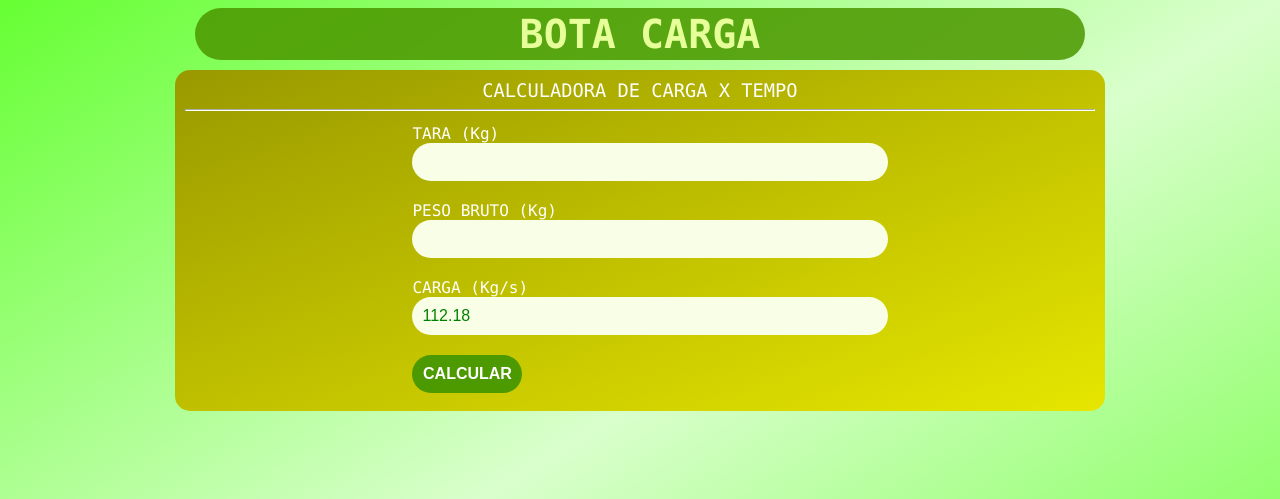
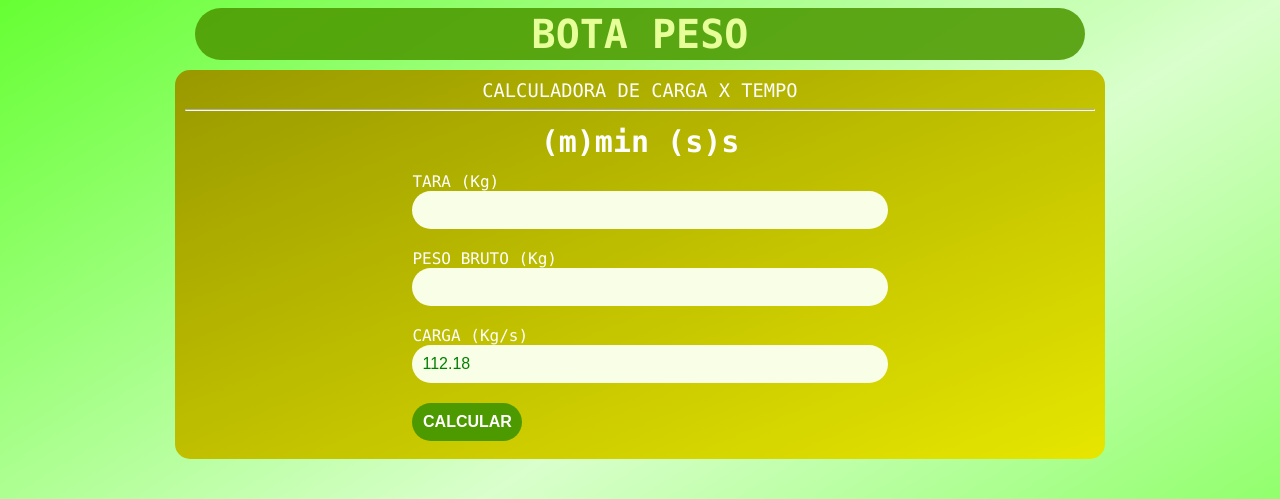
Before and after one commit to G-370/bota-carga, a PHP site: page / in a window 1280 px wide. Shown: the top 499 px of the page. Run offline with PHP 8.4, Linux system fonts and the light colour scheme.

Commit message:
Improved and fixed output

```diff
--- a/index.html
+++ b/index.html
@@ -9,10 +9,14 @@
 </head>
 
 <body>
-	<div class="title_block"><h1>Bota Carga</h1></div>
+	<div class="title_block"><h1>Bota Peso</h1></div>
 	<div class="content">
 		<h3>Calculadora de Carga x Tempo</h3>
 		<hr>
+		<div class="calculator-outputs">
+			<span id="m">(m)min</span>
+			<span id="s">(s)s</span>
+		</div>
 		<div class="calculator-inputs">
 			TARA (Kg)
 			<input id="tara" type="text"></input>
--- a/main.js
+++ b/main.js
@@ -1,11 +1,20 @@
+function setms(m, s) {
+	m = (typeof m === "number") ? Math.trunc(m) : m;
+	s = (typeof s === "number") ? Math.trunc(s) : s;
+	document.getElementById("m").textContent = `${m} min`;
+	document.getElementById("s").textContent = `${s} s`;
+}
 
 function calcular() {
-	let v_t = document.getElementById('tara').value;
-	let v_pb = document.getElementById('pesobruto').value;
-	let v_c = document.getElementById('carga').value;
-	let v_colocar = v_pb - v_t;
-        let vmp = v_colocar / v_c / 60;
-	let v_minutos = Math.trunc(v_colocar / v_c / 60);
-	let v_segundos = Math.trunc((vmp - Math.floor(vmp))*60);
-	alert(`${v_minutos}min${v_segundos}s \n ${vmp - Math.floor(vmp))*60} \n ${vmp}`);
+	let tara = document.getElementById('tara').value;
+	let bruto = document.getElementById('pesobruto').value;
+	let carga = document.getElementById('carga').value;
+	let liquido = bruto - tara;
+	let total_segundos = liquido / carga
+	let minutos = total_segundos / 60;
+	let segundos = (minutos - Math.trunc(minutos)) * 60;
+	setms(minutos, segundos);
+	//DEBUG
+	//alert(`tara:${tara}\nbruto:${bruto}\ncarga:${carga}\nliquido:${liquido}\ntotal_segundos:${total_segundos}\nMinutos: ${minutos}\nSegundos: ${segundos}`);
+
 }
--- a/style.css
+++ b/style.css
@@ -50,6 +50,15 @@ html{
 	align: center;
 }
 
+.calculator-outputs {
+	width: 60%;
+	margin: 3px auto 3px auto;
+	padding: 5px;
+	text-align: center;
+	font-size: 30px;
+	font-weight: bold;
+}
+
 .calculator-inputs > input {
 	border-radius: 30px;
 	padding: 10px 10px;
```
